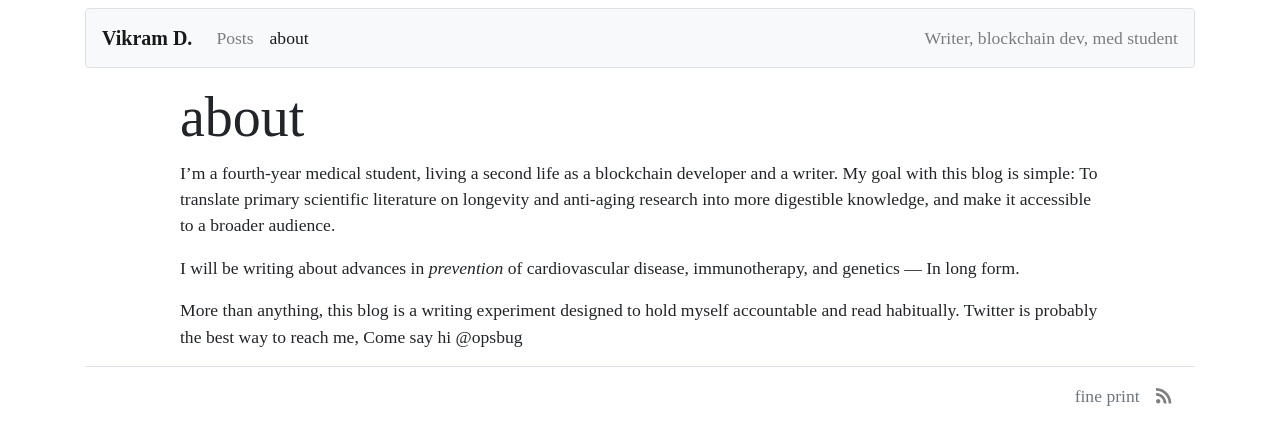
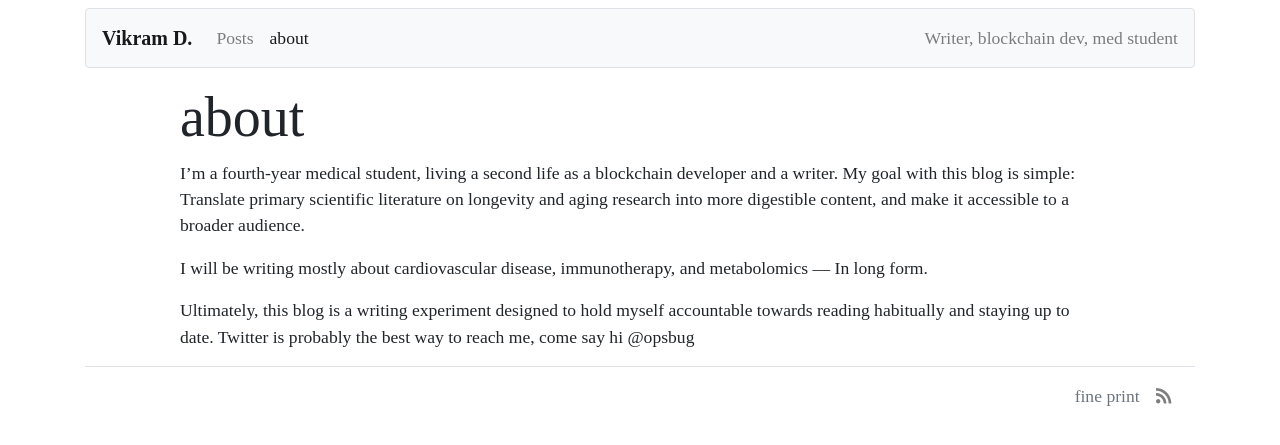
Before and after one commit to dhillonv10/dhillonv10.github.io, a Jekyll site: the page built from about.md, in a window 1280 px wide. Shown: the top 445 px of the page. Built offline with Jekyll 4.4.1, drawn with Linux system fonts in a browser that asks for light colours; cached includes are drawn as plain includes; nearby versions of some CDN libraries.

Commit message:
Updating about page

```diff
--- a/about.md
+++ b/about.md
@@ -1,8 +1,8 @@
 ---
 title: about
 ---
-I'm a fourth-year medical student, living a second life as a blockchain developer and a writer. My goal with this blog is simple: To translate primary scientific literature on longevity and anti-aging research into more digestible knowledge, and make it accessible to a broader audience.
+I'm a fourth-year medical student, living a second life as a blockchain developer and a writer. My goal with this blog is simple: Translate primary scientific literature on longevity and aging research into more digestible content, and make it accessible to a broader audience.
 
-I will be writing about advances in *prevention* of cardiovascular disease, immunotherapy, and genetics — In long form.
+I will be writing mostly about cardiovascular disease, immunotherapy, and metabolomics — In long form.
 
-More than anything, this blog is a writing experiment designed to hold myself accountable and read habitually. Twitter is probably the best way to reach me, Come say hi @opsbug
+Ultimately, this blog is a writing experiment designed to hold myself accountable towards reading habitually and staying up to date. Twitter is probably the best way to reach me, come say hi @opsbug
```
